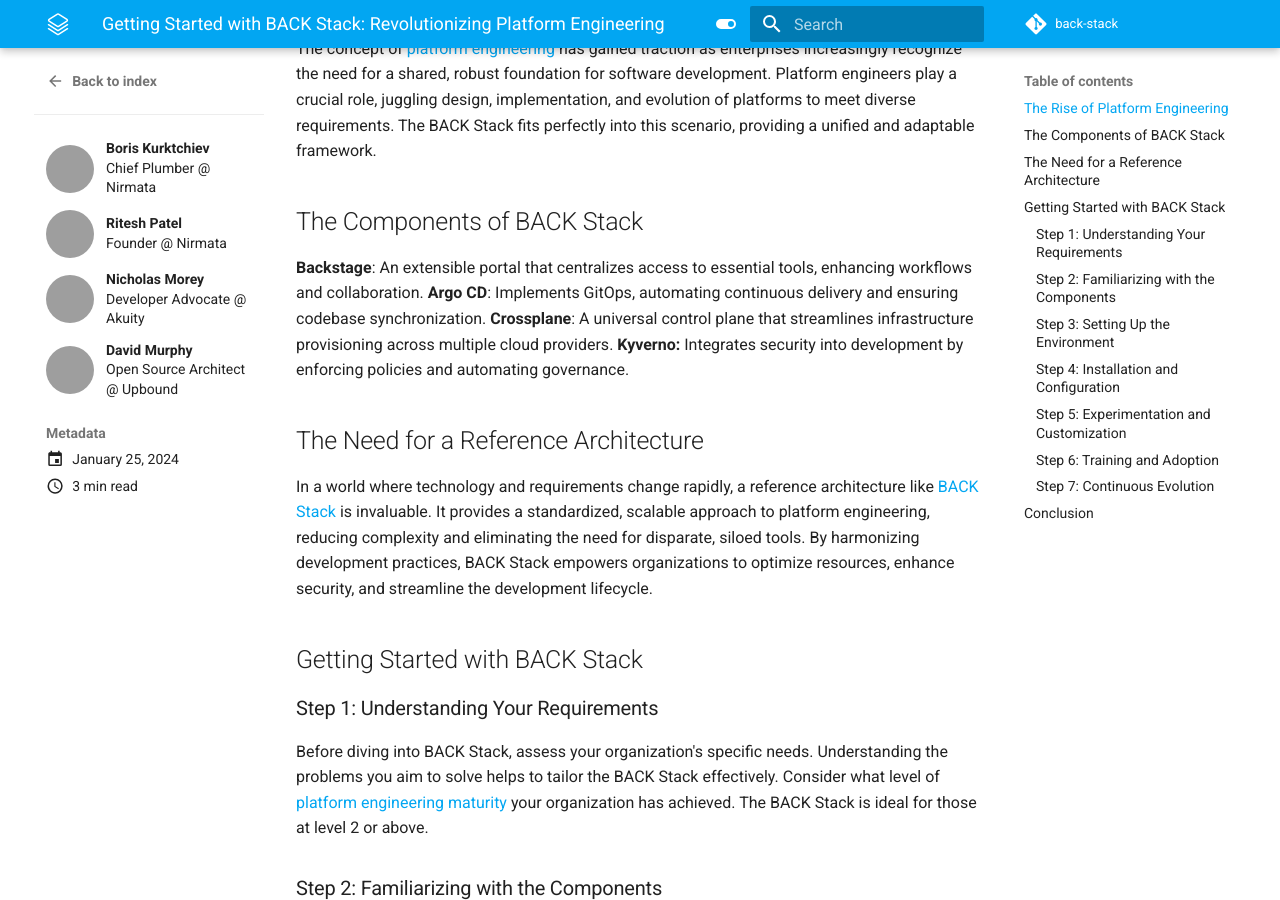
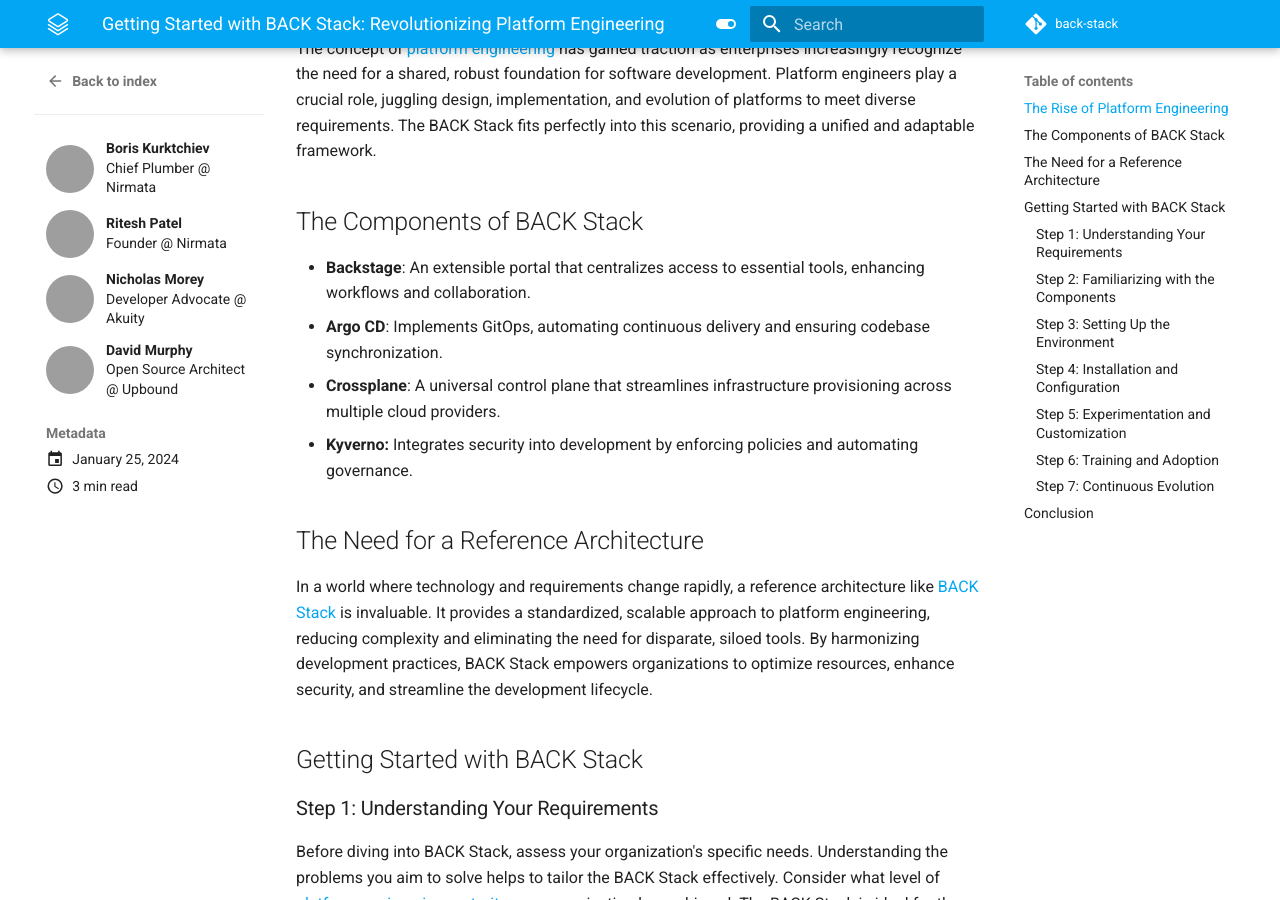
Before and after one commit to back-stack/backstack.dev, an MkDocs documentation site: the page built from docs/blog/posts/introducing-back-stack.md, in a window 1280 px wide and 900 px high, scrolled down 478 px. Built offline with MkDocs 1.6.1 and Material for MkDocs 9.7.7, drawn with Linux system fonts in a browser that asks for light colours; the version menu is left out; grey boxes are pictures that could not be loaded.

```diff
--- a/docs/blog/posts/introducing-back-stack.md
+++ b/docs/blog/posts/introducing-back-stack.md
@@ -19,10 +19,10 @@ The concept of [platform engineering](https://tag-app-delivery.cncf.io/whitepape
 
 ## The Components of BACK Stack
 
-**Backstage**: An extensible portal that centralizes access to essential tools, enhancing workflows and collaboration.
-**Argo CD**: Implements GitOps, automating continuous delivery and ensuring codebase synchronization.
-**Crossplane**: A universal control plane that streamlines infrastructure provisioning across multiple cloud providers.
-**Kyverno:** Integrates security into development by enforcing policies and automating governance.
+- **Backstage**: An extensible portal that centralizes access to essential tools, enhancing workflows and collaboration.
+- **Argo CD**: Implements GitOps, automating continuous delivery and ensuring codebase synchronization.
+- **Crossplane**: A universal control plane that streamlines infrastructure provisioning across multiple cloud providers.
+- **Kyverno:** Integrates security into development by enforcing policies and automating governance.
 
 ## The Need for a Reference Architecture
 
```
